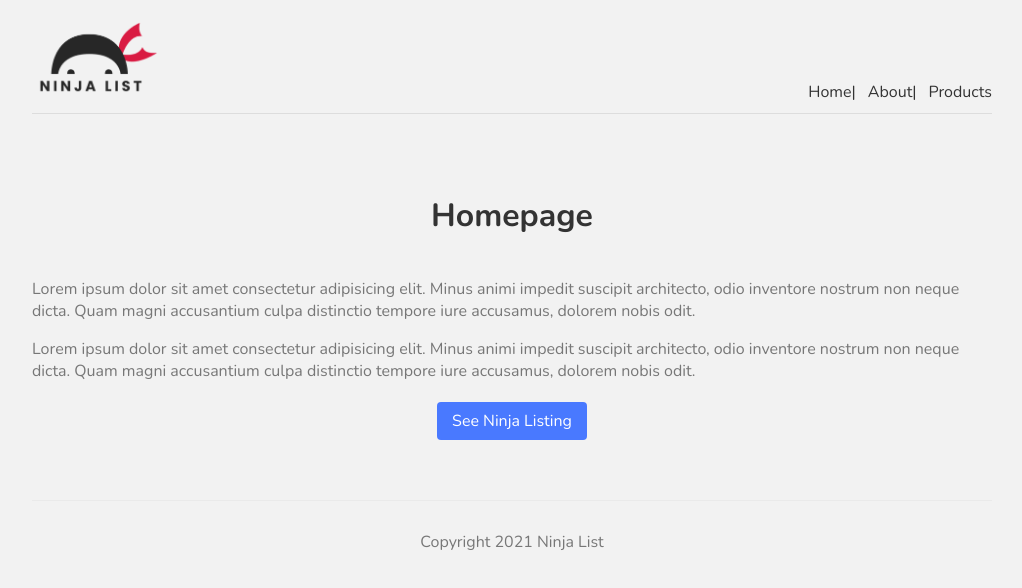
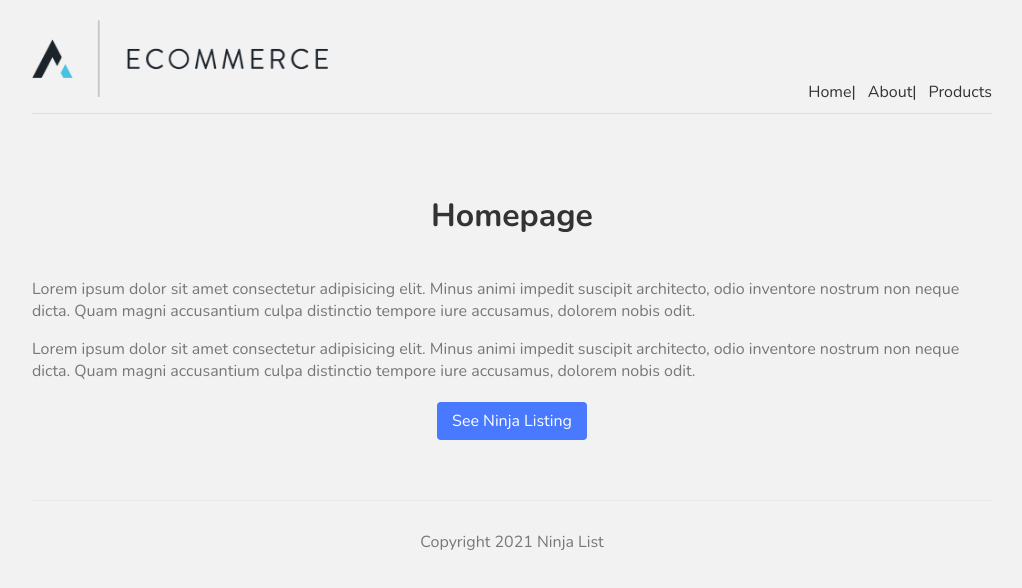
Before and after one commit to jcpandi/dj, a Next.js app: page / in a window 1280 px wide. Shown: the top 588 px of the page, without its empty margins (128-1150 px from the left). Built offline with nearby package versions, Linux system fonts and the light colour scheme.

Commit message:
change logo size

```diff
--- a/comps/Navbar.js
+++ b/comps/Navbar.js
@@ -5,7 +5,7 @@ const Navbar = () => {
   return (
     <nav>
       <div className="logo">
-        <Image src="/logo.png" alt="site logo" width={128} height={77} />
+        <Image src="/ecommerce-logo.png" alt="site logo" width={296} height={77} />
       </div>
       <Link href="/"><a>Home</a></Link>{" "} |
       <Link href="/about"><a>About</a></Link>{" "} |
```
Also changed, not shown: public/ecommerce-logo.png (added).
